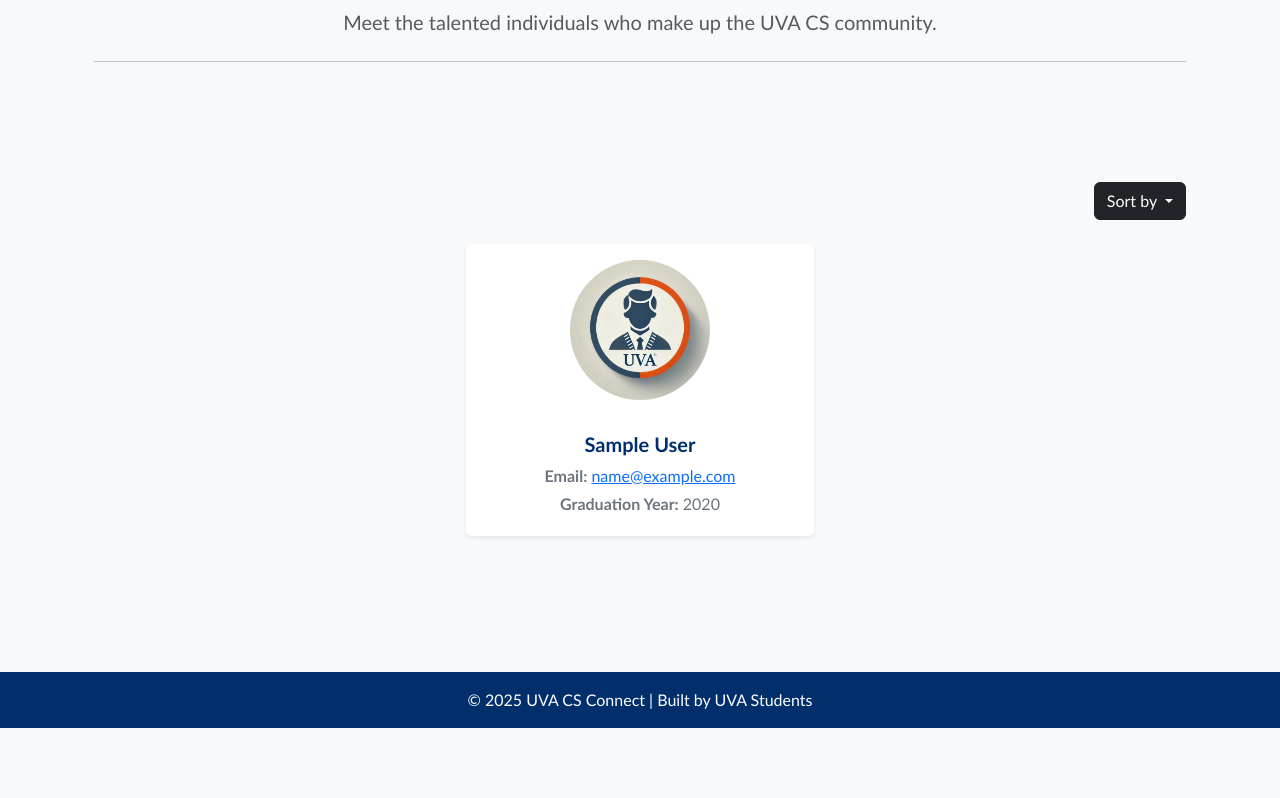
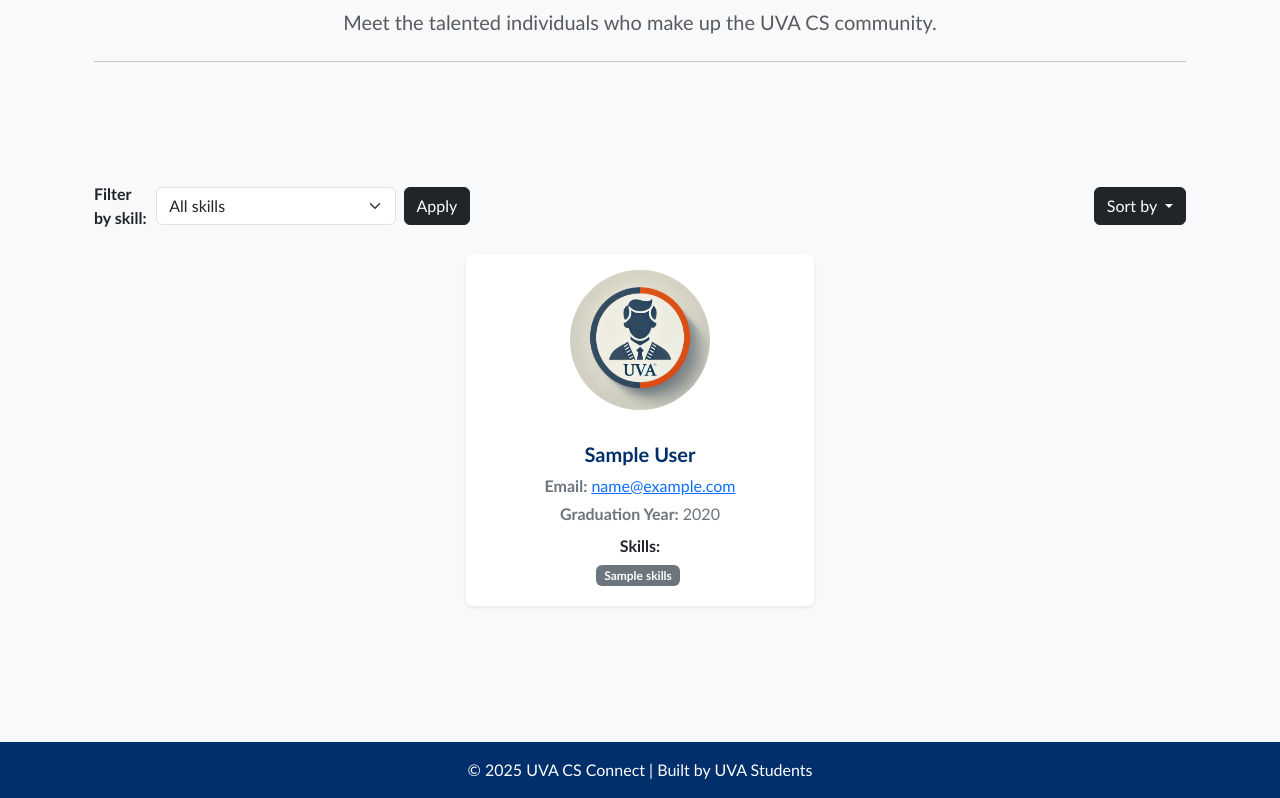
Before and after one commit to cbrooks-dev/uva-cs-connect, a Flask app: template app/templates/users.html in a window 1280 px wide. Shown: the part 252-1050 px from the top of the page. Before the commit the page ends 980 px from the top, so only its background shows below. Run offline with Flask 3, Linux system fonts and the light colour scheme; the template is opened without the code that fills it: most values are stand-ins (such as "Sample title", 1, 10 or a date in 2020).

Commit message:
added skills to the people page and added a skills filter

```diff
--- a/app/templates/users.html
+++ b/app/templates/users.html
@@ -11,14 +11,51 @@
 </section>
 
 <div class="container mb-4">
-    <div class="d-flex justify-content-end">
+    <div class="d-flex justify-content-between align-items-center flex-wrap gap-2">
+
+        <!-- Skill filter -->
+        <form method="GET" action="{{ url_for('main.users') }}" class="d-flex align-items-center gap-2">
+            {% if sort %}
+              <input type="hidden" name="sort" value="{{ sort }}">
+            {% endif %}
+            {% if search %}
+              <input type="hidden" name="q" value="{{ search }}">
+            {% endif %}
+
+            <label for="skillFilter" class="mb-0 fw-semibold">Filter by skill:</label>
+            <select name="skill" id="skillFilter" class="form-select" style="min-width: 200px;">
+                <option value="">All skills</option>
+                {% for skill in all_skills %}
+                  <option value="{{ skill.skill_id }}"
+                          {% if selected_skill and selected_skill|int == skill.skill_id %}selected{% endif %}>
+                    {{ skill.name }}
+                  </option>
+                {% endfor %}
+            </select>
+            <button type="submit" class="btn btn-dark">
+            Apply
+        </button>
+        </form>
+
+        <!-- Sort dropdown -->
         <div class="dropdown">
-            <button class="btn btn-dark dropdown-toggle" type="button" id="sortDropdown" data-bs-toggle="dropdown" aria-expanded="false">
+            <button class="btn btn-dark dropdown-toggle" type="button" id="sortDropdown"
+                    data-bs-toggle="dropdown" aria-expanded="false">
                 Sort by
             </button>
             <ul class="dropdown-menu" aria-labelledby="sortDropdown">
-                <li><a class="dropdown-item" href="{{ url_for('main.users', sort='alpha') }}">Alphabetically (A-Z)</a></li>
-                <li><a class="dropdown-item" href="{{ url_for('main.users', sort='year') }}">Graduation Year</a></li>
+                <li>
+                  <a class="dropdown-item"
+                     href="{{ url_for('main.users', sort='alpha', skill=selected_skill, q=search) }}">
+                    Alphabetically (A–Z)
+                  </a>
+                </li>
+                <li>
+                  <a class="dropdown-item"
+                     href="{{ url_for('main.users', sort='year', skill=selected_skill, q=search) }}">
+                    Graduation Year
+                  </a>
+                </li>
             </ul>
         </div>
     </div>
@@ -53,7 +90,21 @@
                     <p class="text-secondary mb-1">
                         <strong>Graduation Year:</strong> {{ user.grad_year }}
                     </p>
+
+                    {% if user.skills %}
+                    <div class="mt-2">
+                        <strong>Skills:</strong>
+                        <div class="mt-1">
+                        {% for skill_name in user.skills.split(',') %}
+                            <span class="badge bg-secondary me-1 mb-1">
+                            {{ skill_name.strip() }}
+                            </span>
+                        {% endfor %}
+                        </div>
+                    </div>
+                    {% endif %}
                 </div>
+
 
             </div>
         </div>
```
Also changed, not shown: app/routes.py (+60 -9 lines).
